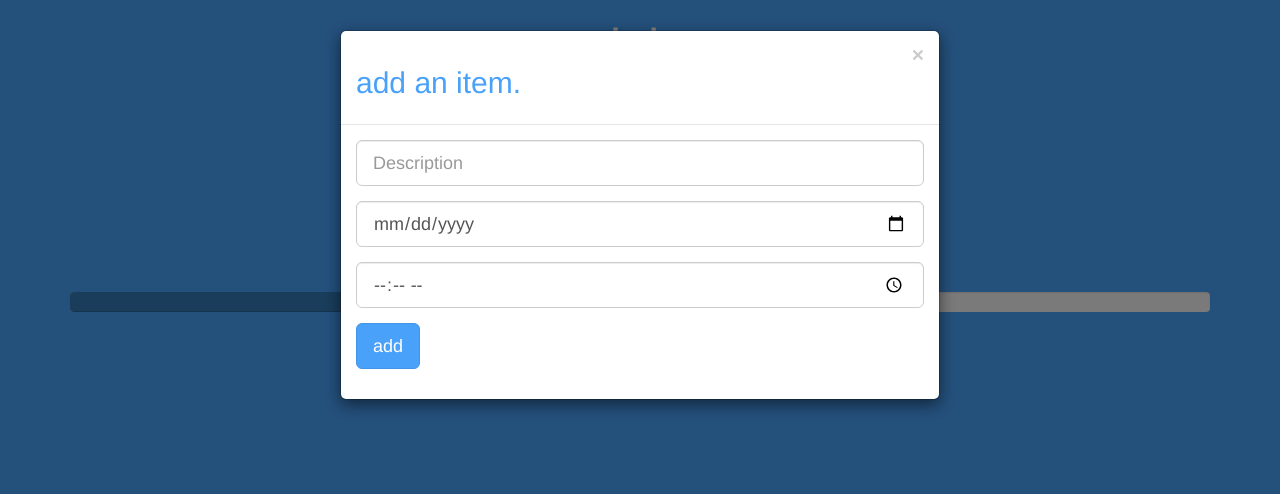
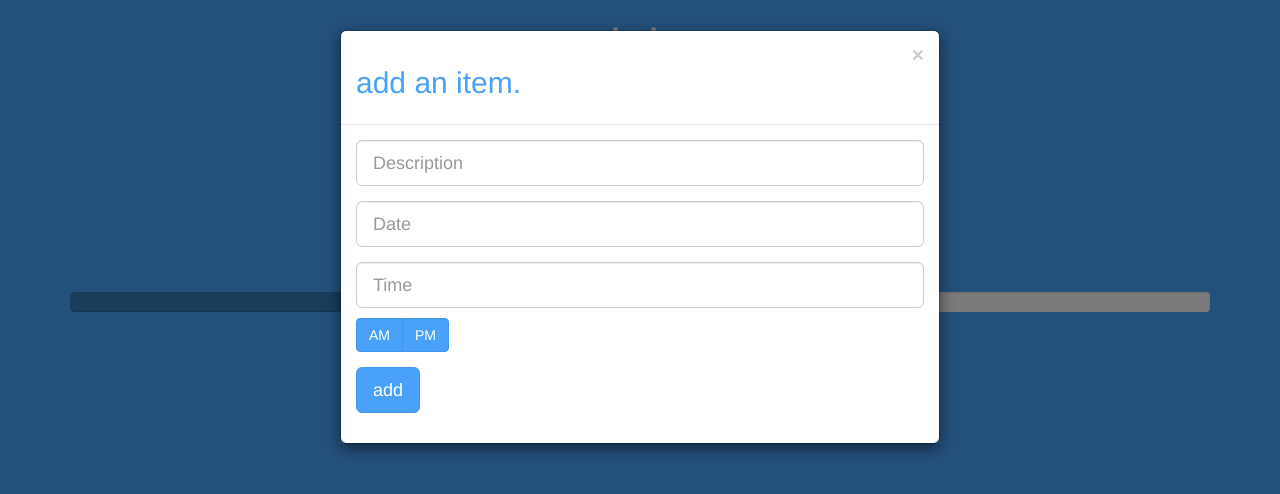
Before and after one commit to gddavidson99/doit, a plain HTML site: page index.html in a window 1280 px wide. Both pictures are taken after a click on the button 640 px from the left and 106 px from the top of the page. Drawn offline with nearby package versions, Linux system fonts and the light colour scheme; files that its build step writes are made by us from their sources.

Commit message:
Revert "date/time"
This reverts commit 5a39511e7d7b3c0196671852549f6cdfb71d40cc.

```diff
--- a/index.html
+++ b/index.html
@@ -41,13 +41,22 @@
 
 							<div class="form-group">
 
-								<input type="date" placeholder="Date" class="input-lg form-control" id="date">
+								<input type="text" placeholder="Date" class="input-lg form-control" id="date">
 
 							</div>
 
 							<div class="form-group">
 
-								<input type="time" placeholder="Time" class="input-lg form-control" id="time">
+								<input type="text" placeholder="Time" class="input-lg form-control" id="time">
+
+								<div class="btn-group" data-toggle="buttons">
+								  <label class="btn btn-info">
+								    <input type="radio" autocomplete="off">AM
+								  </label>
+								  <label class="btn btn-info">
+								    <input type="radio" autocomplete="off">PM
+								  </label>
+								</div>
 
 							</div>
 
```
